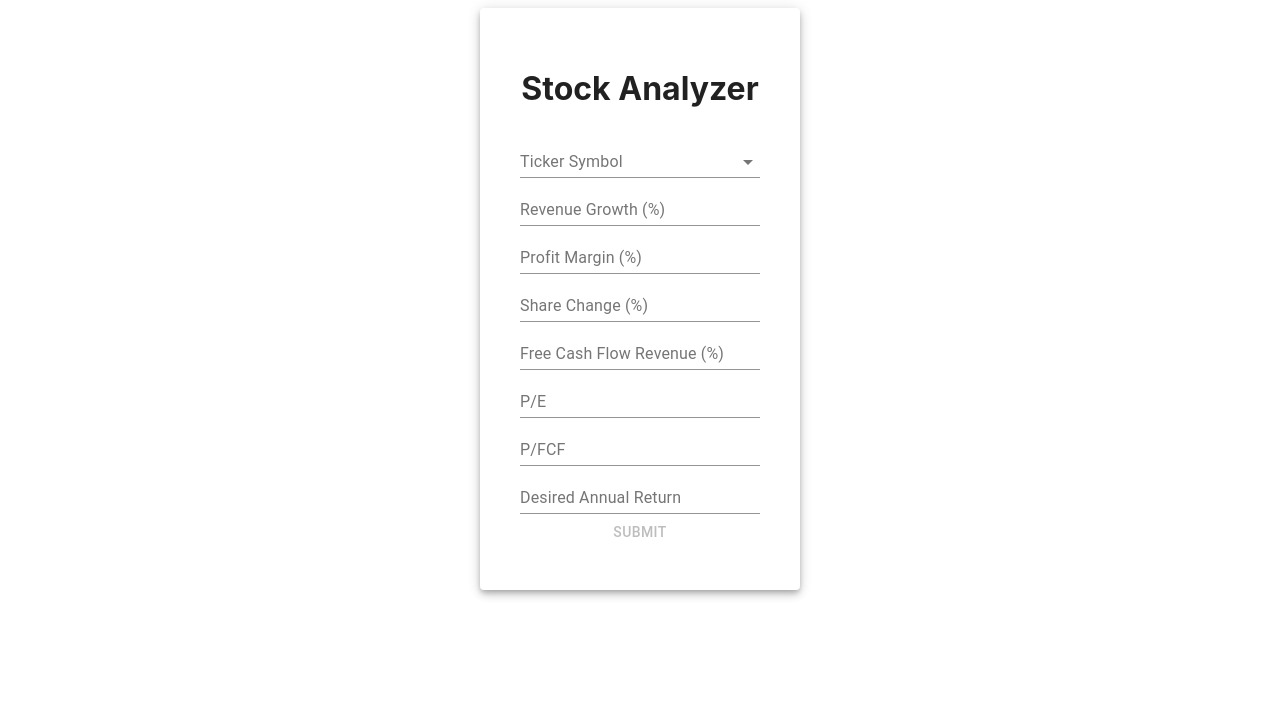
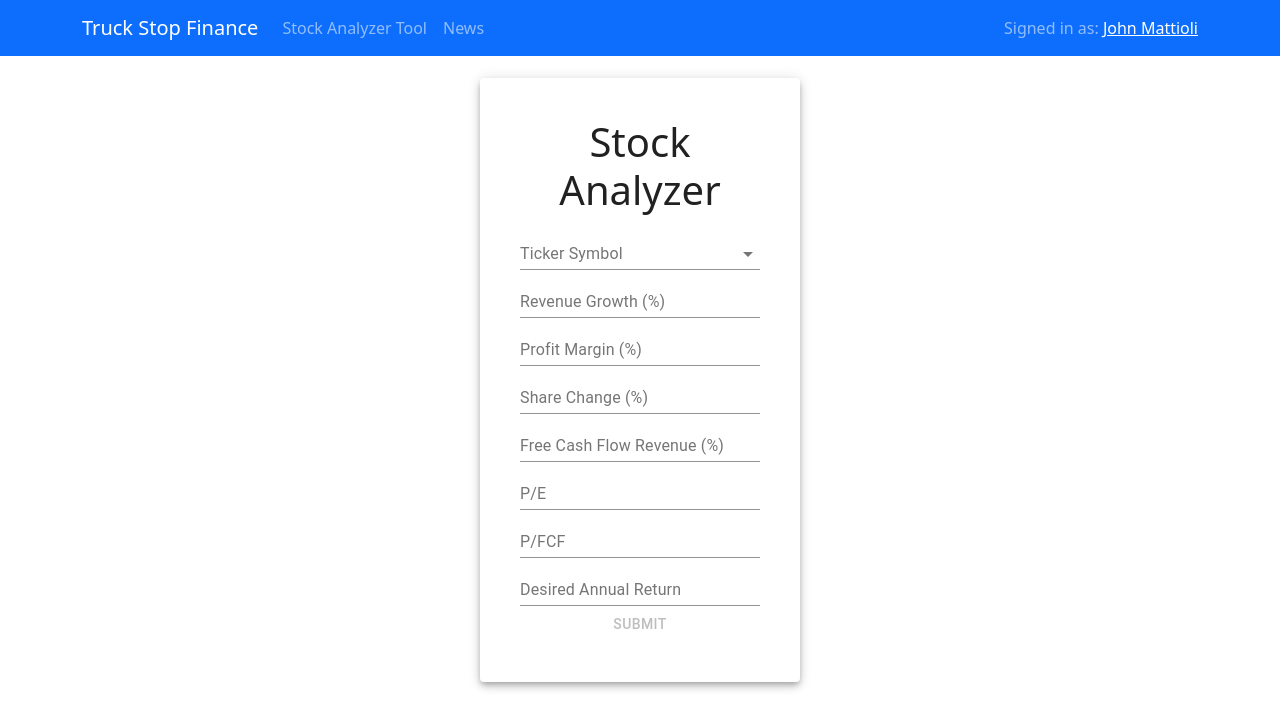
Before and after one commit to Johndmattioli/stock-analyzer, a React (Create React App) app: page / in a window 1280 px wide. Shown: the top 728 px of the page. Built offline with nearby package versions, Linux system fonts and the light colour scheme.

Commit message:
Added A Basic Navbar

```diff
--- a/package.json
+++ b/package.json
@@ -9,10 +9,13 @@
     "@testing-library/react": "^11.2.7",
     "@testing-library/user-event": "^12.8.3",
     "axios": "^0.24.0",
+    "bootstrap": "^5.1.3",
     "formik": "^2.2.9",
     "react": "^17.0.2",
+    "react-bootstrap": "^2.0.3",
     "react-dom": "^17.0.2",
     "react-scripts": "4.0.3",
+    "reactstrap": "^9.0.1",
     "web-vitals": "^1.1.2",
     "yup": "^0.32.11"
   },
--- a/src/App.js
+++ b/src/App.js
@@ -1,11 +1,32 @@
 import logo from './logo.svg';
 import './App.css';
 import InputForm from "./InputForm";
+import { Navbar, Nav, NavItem, NavDropdown, MenuItem } from 'react-bootstrap';
+import Container from 'react-bootstrap/Container'
+import 'bootstrap/dist/css/bootstrap.css';
+
 
 function App() {
   return (
     <div className="App">
-      <InputForm/>
+      <Navbar bg="primary" variant="dark">
+        <Container>
+          <Navbar.Brand href="/">Truck Stop Finance</Navbar.Brand>
+          <Nav className="me-auto">
+            <Nav.Link href="#stockAnalyzer">Stock Analyzer Tool</Nav.Link>
+          </Nav>
+          <Nav className="me-auto">
+            <Nav.Link href="#news">News</Nav.Link>
+          </Nav>
+          <Navbar.Collapse className="justify-content-end">
+            <Navbar.Text>
+              Signed in as: <a href="#login">John Mattioli</a>
+            </Navbar.Text>
+          </Navbar.Collapse>
+
+        </Container>
+      </Navbar>
+      <InputForm />
     </div>
   );
 }
--- a/src/InputForm.jsx
+++ b/src/InputForm.jsx
@@ -48,7 +48,7 @@ class InputForm extends Component {
           direction="column"
           alignItems="center"
           justify="center"
-          style={{ minHeight: '70vh' }}
+          style={{ minHeight: '80vh' }}
         >
           <Grid item xs={3}>
             <div className={classes.container}>
```
Also changed, not shown: 1 other file (tests, documents, lock files or other folders).
